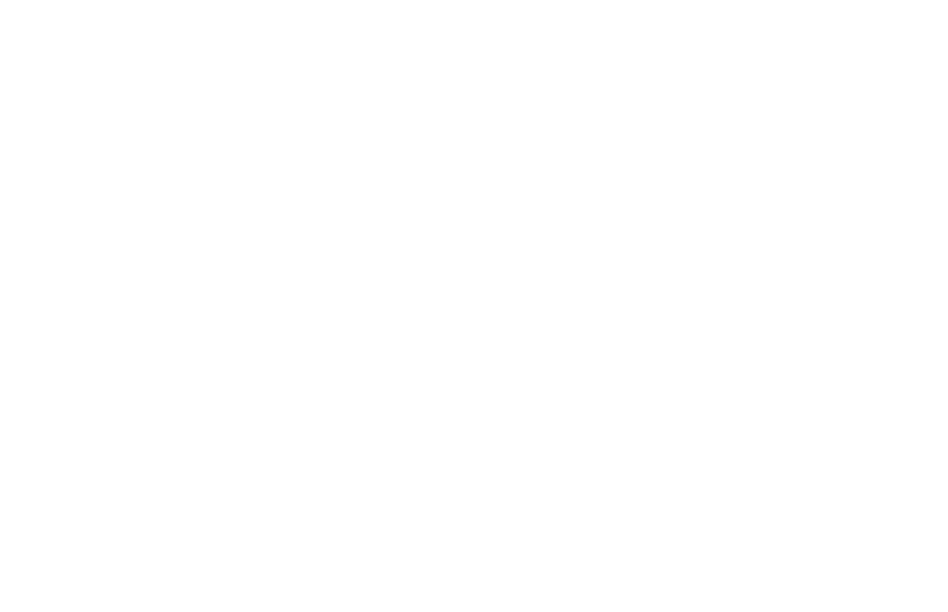
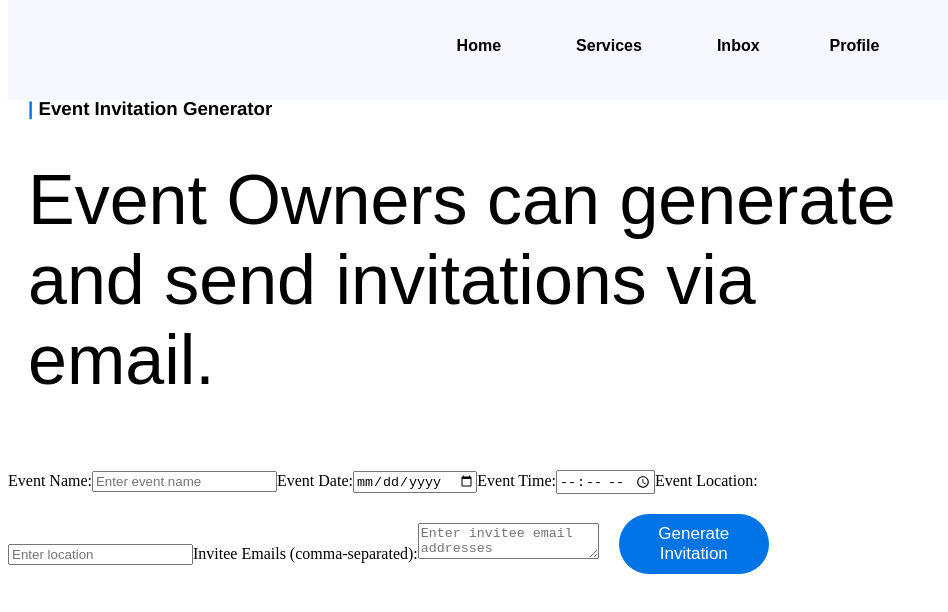
Before and after one commit to udanilokuhetti92/EventExtravaganza-Frontend, a React (Vite) app: page /Invitation in a window 1280 px wide. Before the commit this address had no page. Shown: the top 612 px of the page, without its empty margins (0-948 px from the left). Built offline with nearby package versions, Linux system fonts and the light colour scheme.

Commit message:
updated navigation

```diff
--- a/src/components/navigation/navigation.jsx
+++ b/src/components/navigation/navigation.jsx
@@ -20,6 +20,7 @@
               <div className={styles.dropdown}>
                 <li onClick={() => navigate('/budget_filtering')}>Budget Filtering</li>
                 <li>Location Filtering</li>
+                <li onClick={()=> navigate('/Invitation')}>Send Invitations</li>
                 <li>Chat Bot</li>
               </div>
             </li>
--- a/src/main.jsx
+++ b/src/main.jsx
@@ -36,6 +36,7 @@
         <Route path='/Home_PAGE' element={<Home_PAGE/>} />
         <Route path='/Packages' element={<Packages/>} />
         <Route path='/Checklist' element={<Checklist/>} />
+        <Route path='/Invitation' element={<EventInvitation/>} />
 
 
 
```
